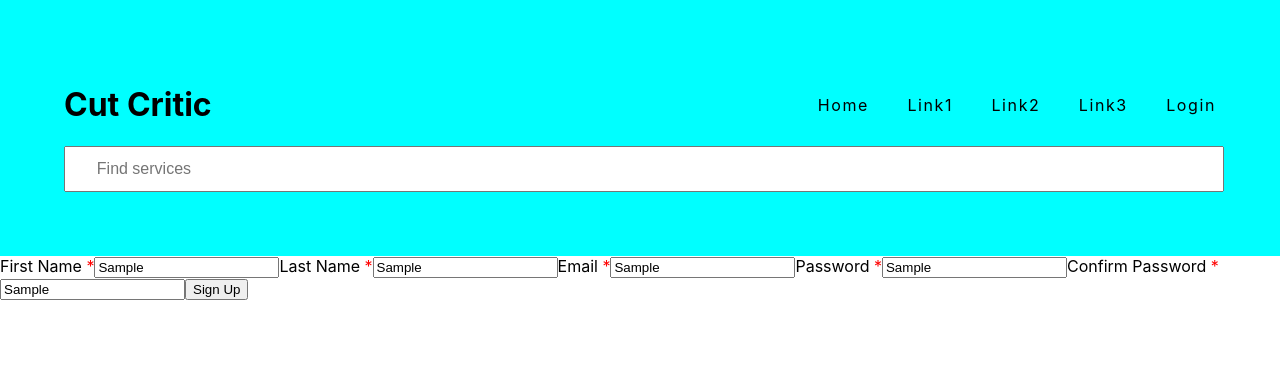
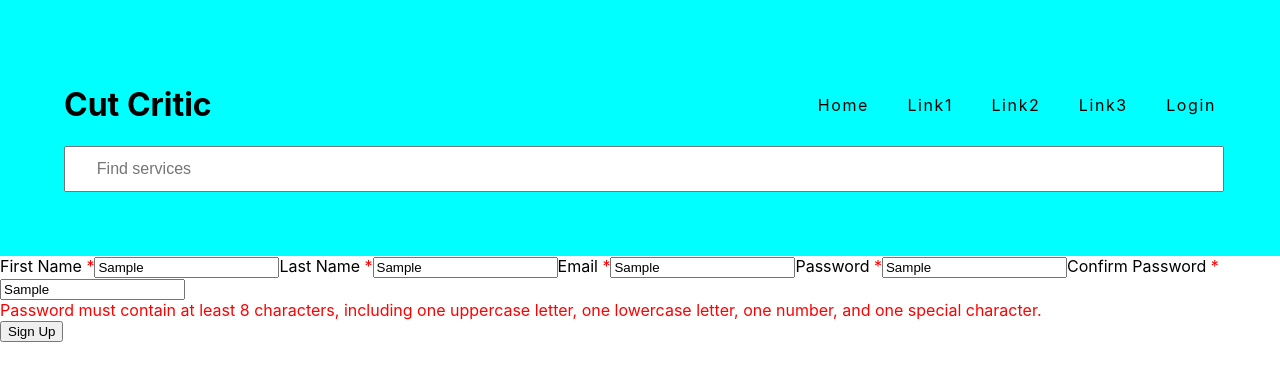
Before and after one commit to Parrasite9/cutcritic, a React (Create React App) app: page / in a window 1280 px wide. Both pictures are taken after typing "Sample", "Sample", "Sample", "Sample", "Sample" into the empty fields and a click on the button "Sign Up". Shown: the top 380 px of the page. Built offline with nearby package versions, Linux system fonts and the light colour scheme.

Commit message:
Signup form now has been updated to let the user know about the error.

```diff
--- a/src/Components/SignUp.js
+++ b/src/Components/SignUp.js
@@ -2,6 +2,15 @@ import React, { useState } from 'react'
 import './../CSS/SignUp.css'
 import { addUser } from '../Firebase/Firebase'
 import { getAuth, createUserWithEmailAndPassword } from "firebase/auth";
+
+
+function PasswordError({ errorMessage }) {
+  return (
+    <div style={{ color: 'red' }}>
+      {errorMessage}
+    </div>
+  );
+}
 
 function SignUp() {
 
@@ -92,6 +101,8 @@ function SignUp() {
             setConfPassword(e.target.value)} required />
         </label>
 
+        {passwordError && <PasswordError errorMessage={passwordError} />}
+
         <button type='submit'>Sign Up</button>
       </form>
     </div>
```
